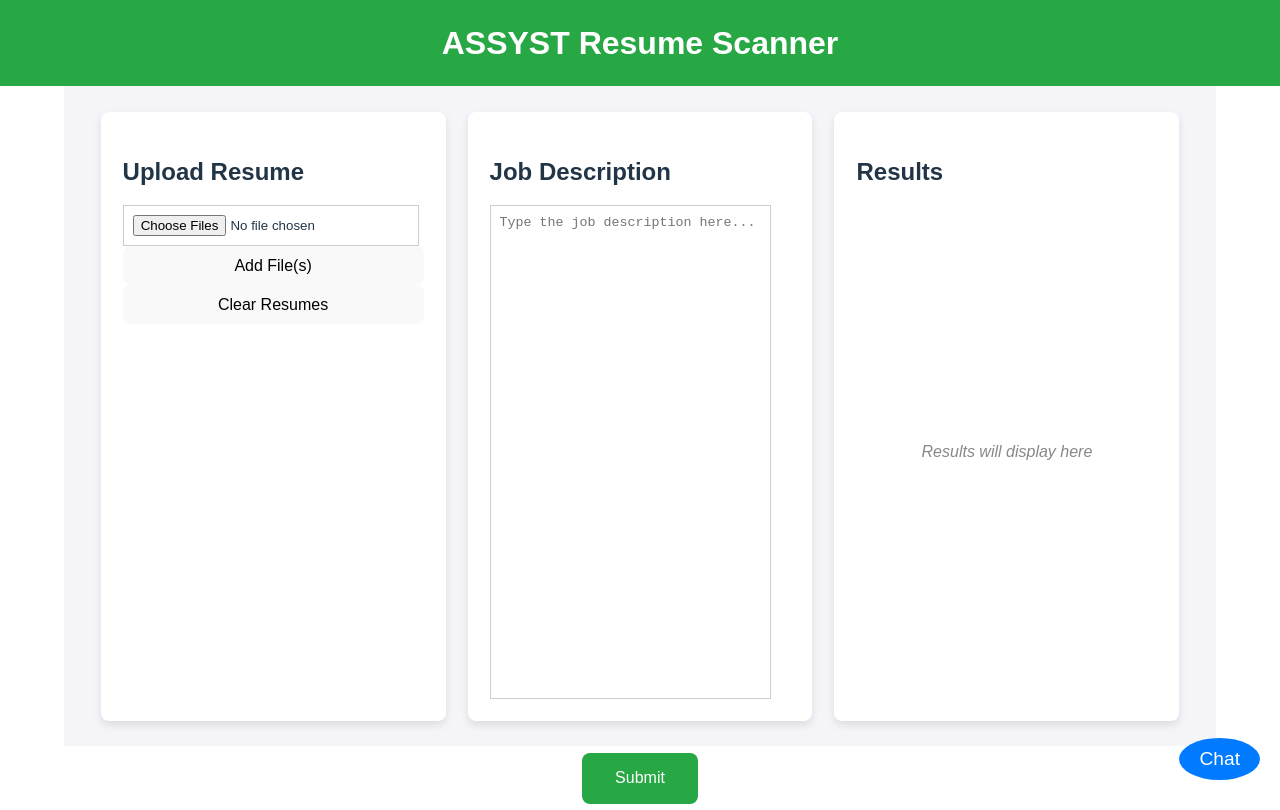
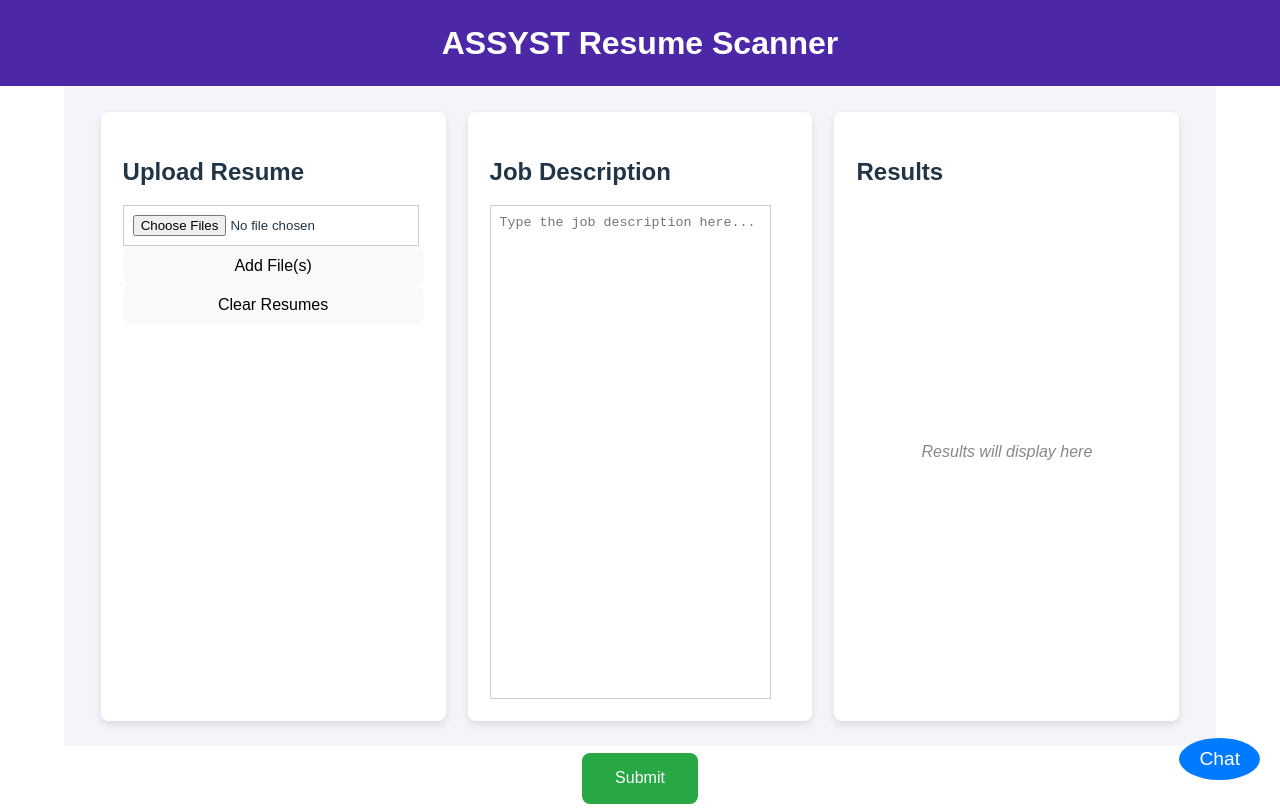
Before and after one commit to skulkarniassyst/resume-matcher, a React (Vite) app in the folder frontend/: page / in a window 1280 px wide. Built offline with nearby package versions, Linux system fonts and the light colour scheme.

Commit message:
testing color change

```diff
--- a/frontend/src/Layout.css
+++ b/frontend/src/Layout.css
@@ -26,7 +26,7 @@ html, body, #root {
 
 .header {
   width: 100%;
-  background-color: #28a745; /* Green background */
+  background-color: #4c28a7; /* Green background */
   color: white; /* White text */
   text-align: center;
   padding: 1.5% 0; /* Padding for some vertical space */
```
